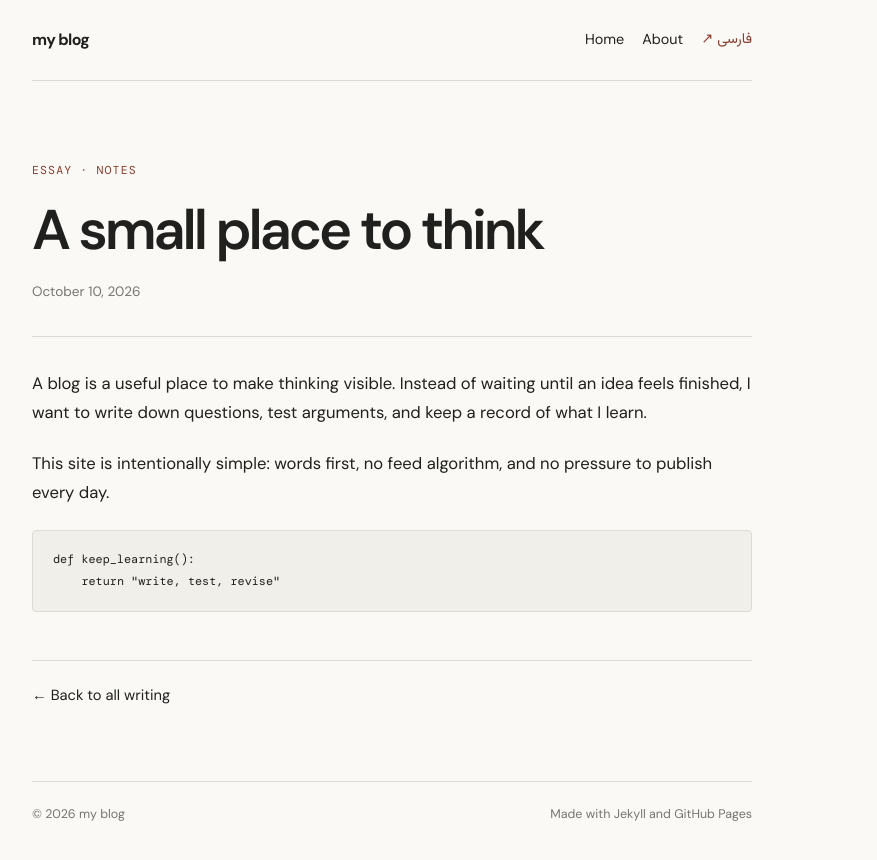
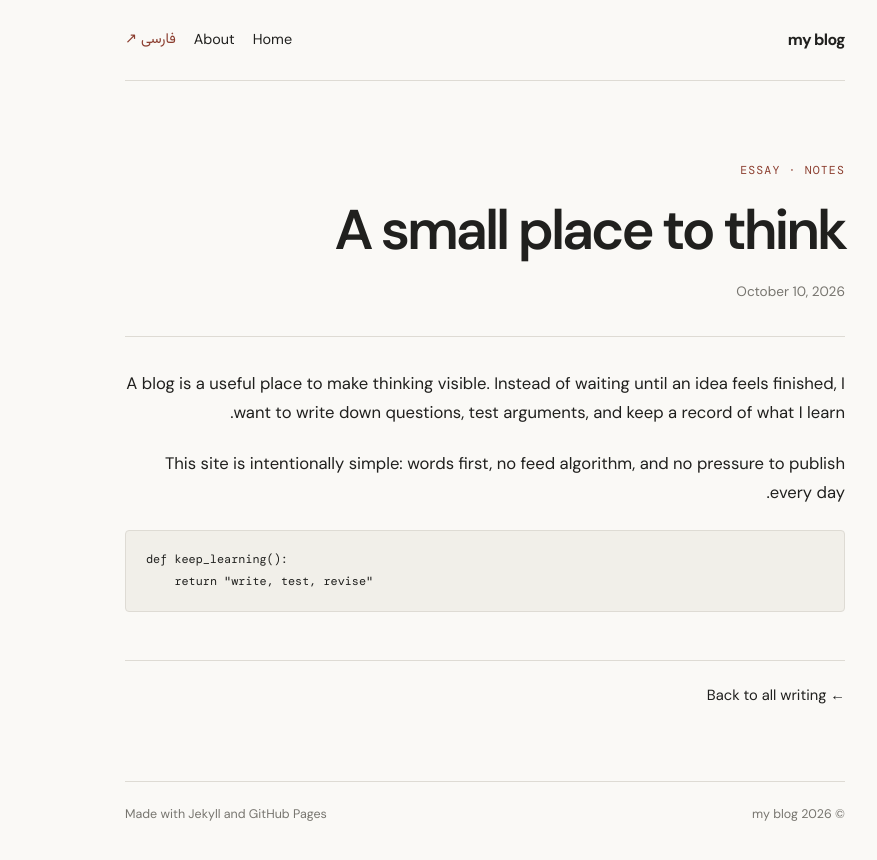
Before and after one commit to maxhanFR/maxhanfr.github.io, a Jekyll site: the page built from _posts/2026-10-10-en-a-small-place-to-think.md, in a window 1280 px wide. Shown: the top 860 px of the page, without its empty margins (248-1125 px from the left). Built offline with Jekyll 4.4.1, drawn with Linux system fonts in a browser that asks for light colours.

```diff
--- a/_layouts/default.html
+++ b/_layouts/default.html
@@ -1,5 +1,5 @@
 <!doctype html>
-<html lang="{{ page.lang | default: site.lang | default: 'en' }}" dir="{{ page.dir | default: 'ltr' }}">
+<html lang="{{ page.lang | default: site.lang | default: 'fa' }}" dir="{{ page.dir | default: 'rtl' }}">
   <head>
     <meta charset="utf-8">
     <meta name="viewport" content="width=device-width, initial-scale=1">
--- a/assets/css/style.css
+++ b/assets/css/style.css
@@ -120,3 +120,45 @@ h1 {
   .intro { padding-block: 54px 42px; }
   .site-footer { flex-direction: column; }
 }
+
+/* Global RTL layout */
+html {
+  direction: rtl;
+}
+
+body {
+  direction: rtl;
+  text-align: right;
+}
+
+/* Keep English passages readable inside Persian content */
+[lang="en"],
+[dir="ltr"],
+.ltr {
+  direction: ltr;
+  text-align: left;
+  unicode-bidi: isolate;
+}
+
+/* English words and inline technical terms */
+.prose bdi,
+.prose [lang="en"] {
+  unicode-bidi: isolate;
+}
+
+/* Code must always remain LTR */
+pre,
+pre code,
+code,
+.highlight {
+  direction: ltr;
+  text-align: left;
+  unicode-bidi: isolate;
+}
+
+/* Preserve sensible spacing in RTL */
+.prose ul,
+.prose ol {
+  padding-inline-start: 1.5rem;
+  padding-inline-end: 0;
+}
```
Also changed, not shown: _posts/2026-10-10-test-bdr.md (added, +20 -0 lines).
